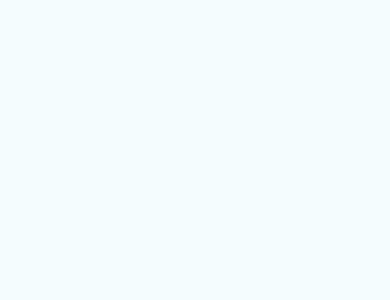
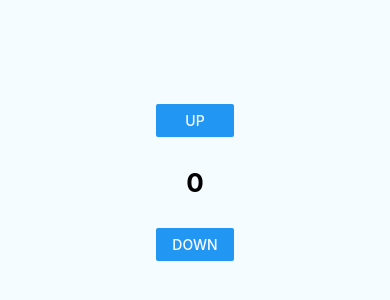
Before and after one commit to rodnolan/ReactNativeReduxCounter, a React Native app: screen / in a window 390 px wide. Shown: the part 240-540 px from the top of the page. Built offline with nearby package versions, Linux system fonts and the light colour scheme.

Commit message:
render the smart container (and its dumb child component) from the main component

```diff
--- a/App/App.js
+++ b/App/App.js
@@ -2,6 +2,7 @@ import React, { Component } from 'react';
 import { StyleSheet, View } from 'react-native';
 import { Provider } from 'react-redux';
 import store from './store/store';
+import CounterContainer from './containers/CounterContainer';
 
 const instructions = 'Press Cmd+R to reload,\n' +
     'Cmd+D or shake for dev menu';
@@ -11,6 +12,7 @@ export default class App extends Component {
     return (
       <Provider store={store}>
         <View style={styles.container}>
+          <CounterContainer />
         </View>
       </Provider>
     );
```
